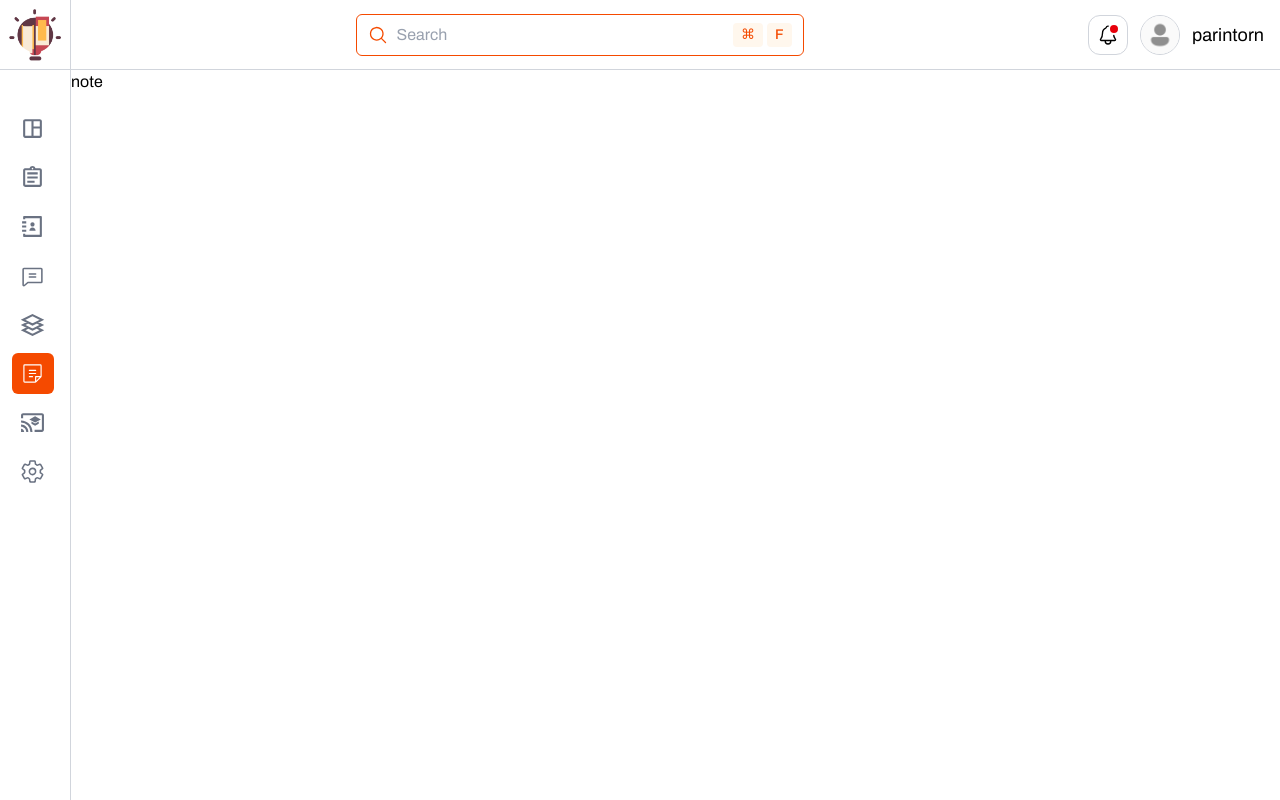
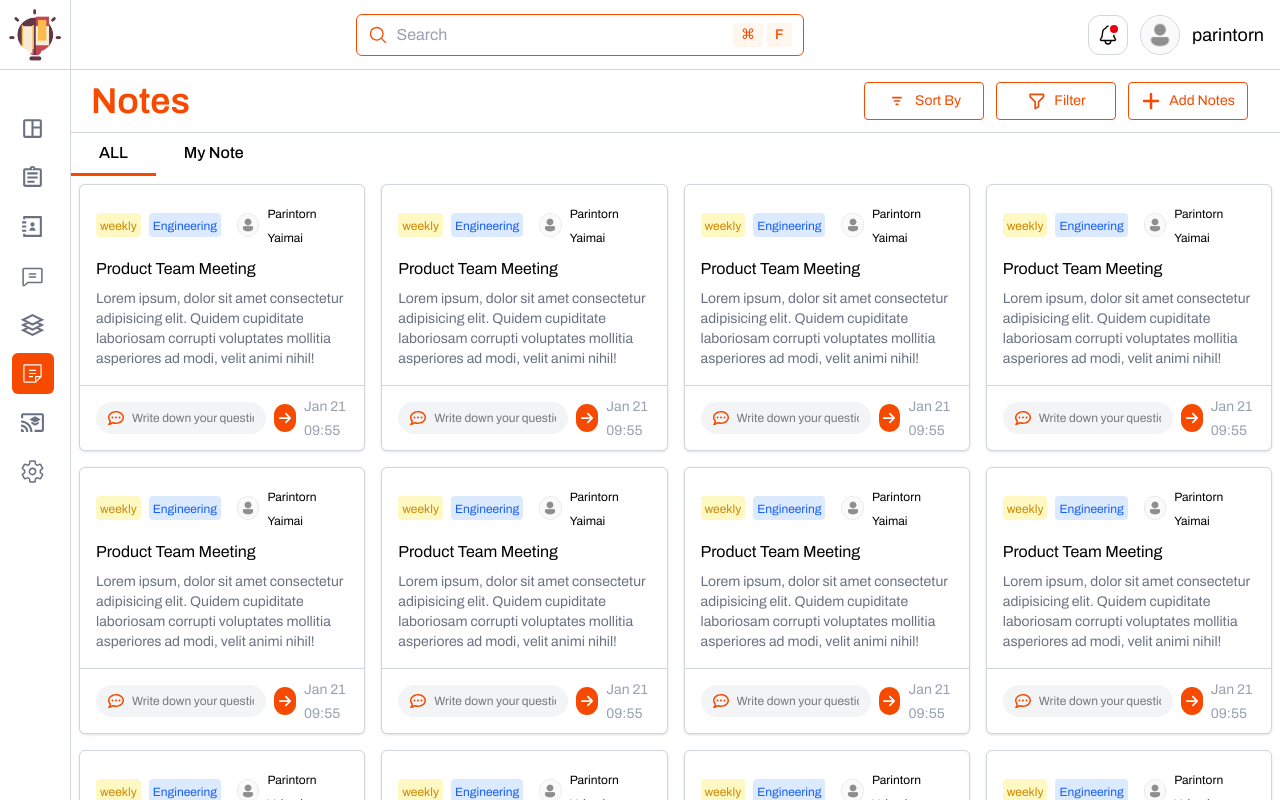
Before and after one commit to ParintornYaimai/Lms-Front-end, a Next.js app: page /notes in a window 1280 px wide. Shown: the top 800 px of the page. Built offline with nearby package versions, Linux system fonts and the light colour scheme.

Commit message:
feat: add note page

```diff
--- a/src/app/notes/page.tsx
+++ b/src/app/notes/page.tsx
@@ -1,10 +1,146 @@
-'use client';
-import React from 'react'
+"use client";
+import React, { useState } from "react";
+import { CgSortAz } from "react-icons/cg";
+import { BiFilterAlt } from "react-icons/bi";
+import { FaPlus } from "react-icons/fa6";
+import Image from "next/image";
+import { FaRegCommentDots } from "react-icons/fa6";
+import { FaArrowRight } from "react-icons/fa6";
 
-const note = () => {
+const Note = () => {
+  const [activeTab, setActiveTab] = useState("ALL");
+
   return (
-    <div>note</div>
-  )
-}
+    <div className=" flex flex-col overflow-hidden">
+      <div>
+        {/* header */}
+        <div className="flex items-center justify-between px-5 border-b border-gray-300">
+          <h1 className="text-4xl text-orange-600 font-semibold">Notes</h1>
+          <div className="flex items-center gap-3 p-3">
+            {[
+              { icon: <CgSortAz size={20} />, text: "Sort By" },
+              { icon: <BiFilterAlt size={20} />, text: "Filter" },
+              { icon: <FaPlus size={20} />, text: "Add Notes" },
+            ].map(({ icon, text }, idx) => (
+              <div
+                key={idx}
+                className="flex items-center justify-center space-x-2 cursor-pointer border border-orange-600 text-orange-600 hover:bg-orange-600 hover:text-white duration-200 ease-in-out px-2 py-2 rounded-sm min-w-[120px]"
+              >
+                <div>{icon}</div>
+                <span className="text-sm">{text}</span>
+              </div>
+            ))}
+          </div>
+        </div>
 
-export default note
+        {/* Tabs */}
+        <div className="flex flex-wrap items-center justify-start ">
+          {["ALL", "My Note"].map((tab, i) => (
+            <div
+              key={i}
+              onClick={() => setActiveTab(tab)}
+              className={`px-7 py-2 cursor-pointer text-sm md:text-base font-medium border-b-3
+                ${
+                  activeTab === tab
+                    ? "border-orange-600"
+                    : "border-transparent hover:text-orange-500 hover:duration-100 hover:ease-in-out"
+                }
+              `}
+            >
+              {tab}
+            </div>
+          ))}
+        </div>
+        {/* header */}
+
+        {/* card */}
+        <div className="xl:max-h-[610] 2xl:max-h-[778]  max-h-sm overflow-auto no-scrollbar">
+          {/*  */}
+          <div className="grid grid-cols-1 sm:grid-cols-2 md:grid-cols-3 lg:grid-cols-4 2xlgrid-cols-6 gap-4 m-2">
+            {Array.from({ length: 50 }).map((_, idx) => (
+
+            <div key={idx} className="max-h-sm sm:max-h-[206px] md:max-h-[270px] border border-gray-300 rounded-md shadow-sm bg-white hover:shadow-md transition  hover:scale-101  duration-300">
+              <div className="p-4">
+                {/* card header */}
+                <div className=" flex items-center justify-between gap-4 mb-2">
+                  {/* tag */}
+                  <div className="flex items-center gap-2">
+                    <div className="bg-yellow-100 text-yellow-600 px-1 rounded-sm">
+                      <span className="text-xs">weekly</span>
+                    </div>
+                    <div className="bg-blue-100 text-blue-600 px-1 rounded-sm">
+                      <span className="text-xs">Engineering</span>
+                    </div>
+                  </div>
+                  {/* tag */}
+
+                  {/* profile */}
+                  <div className="flex items-center gap-2">
+                    <div className="relative w-6 h-6">
+                      {" "}
+                      {/* ใช้ w, h ที่ต้องการ */}
+                      <Image
+                        src="/user.png"
+                        alt="user"
+                        fill
+                        className="rounded-full object-cover border border-gray-200"
+                      />
+                    </div>
+                    <div>
+                      <span className="text-xs"> Parintorn Yaimai</span>
+                    </div>
+                  </div>
+                  {/* profile */}
+                </div>
+
+                {/* card detail */}
+                <div className="space-y-2 overflow-hidden">
+                  <div>
+                    <span>Product Team Meeting</span>
+                  </div>
+                  <div>
+                    <p className="text-sm text-gray-500">
+                      Lorem ipsum, dolor sit amet consectetur adipisicing elit.
+                      Quidem cupiditate laboriosam corrupti voluptates mollitia
+                      asperiores ad modi, velit animi nihil!
+                    </p>
+                  </div>
+                </div>
+              </div>
+              {/* card comment */}
+              <div className="border-t border-gray-300">
+                <div className="mx-4">
+                  <div className="flex justify-start items-center w-full gap-2 py-2">
+                    {/* Input + Icon */}
+                    <div className="relative">
+                      <span className="absolute inset-y-0 left-0 flex items-center pl-3">
+                        <FaRegCommentDots className="w-4 h-4 text-orange-600" />
+                      </span>
+                      <input
+                        type="text"
+                        placeholder="Write down your question and comment"
+                        className="pl-9 pr-3 py-1.5 bg-gray-100 rounded-2xl w-[170px] lg:w-[170px] 2xl:w-[270px] text-xs h-8 focus:outline-none focus:ring-0"
+                      />
+                    </div>
+
+                    {/* Button */}
+                    <button className="h-7 w-10 flex items-center justify-center bg-orange-600 text-white rounded-2xl text-sm">
+                      <FaArrowRight size={14} />
+                    </button>
+                    {/* date time */}
+                    <div>
+                      <span className="text-sm text-gray-400">Jan 21 09:55</span>
+                    </div>
+                  </div>
+                </div>
+              </div>
+            </div>
+            ))}
+          </div>
+        </div>
+      </div>
+    </div>
+  );
+};
+
+export default Note;
```
